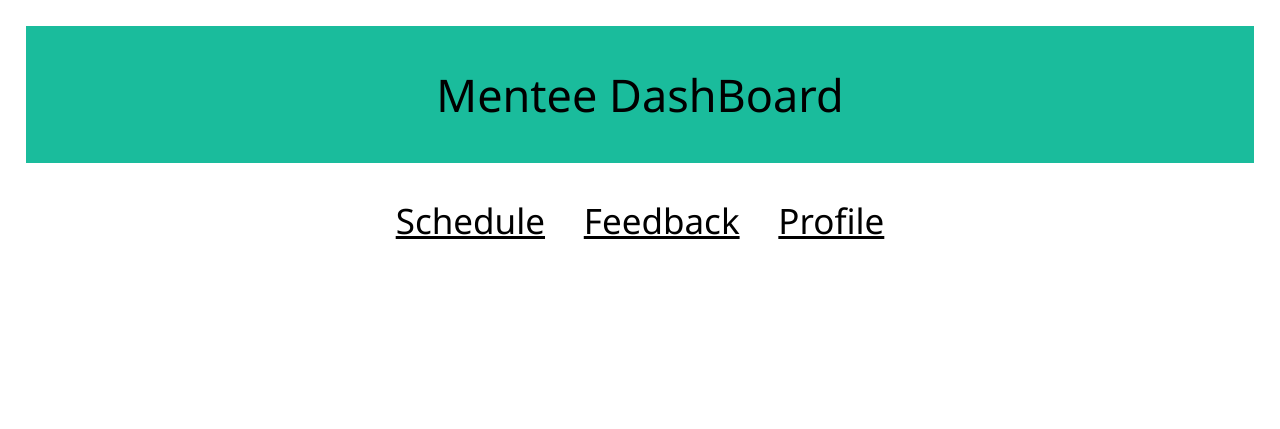
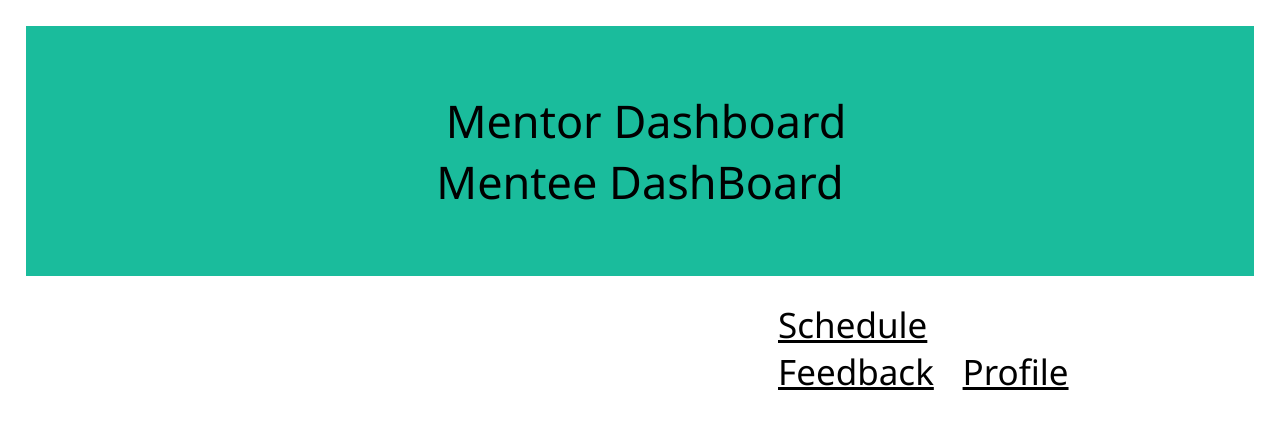
Before and after one commit to Mumbai2016/team-20, a PHP site: page /menteeindex.php in a window 1280 px wide. Shown: the top 429 px of the page. Run offline with PHP 8.4, Linux system fonts and the light colour scheme.

Commit message:
dashboard

```diff
--- a/mentee.css
+++ b/mentee.css
@@ -8,7 +8,7 @@ header{
 	background-size:20px;
 	float:center;
 	font-size:45px;
-	padding:3%;
+	padding:5%;
 	margin:2%;
 	font-family: "Segoe UI", Georgia, Serif;
 	text-align:center;
@@ -42,17 +42,18 @@ header{
  #menu{
 
 	 font-size:35px;
-	 padding:8px;
 	 text-align:center;
+
 
 
 
 }
 #menu a{
 
-	padding:15px;
+
 	color:black;
 	font-family: "Segoe UI", Georgia, Serif;
+	padding:10px;
 
 
 
@@ -66,7 +67,7 @@ header{
 
  }
 #form{
-	margin-top:2px;
+	margin-top:5%;
 	margin-left: 18%;
 	padding-top:2%;
 	float:left;
@@ -109,3 +110,63 @@ header{
 
 
 }
+ #p1{
+	 padding-left:12px;
+
+ }
+ #p1:hover{
+	 color: white;
+	 cursor: pointer;
+
+ }
+  #p2:hover{
+	 color: white;
+	 cursor: pointer;
+
+ }
+#events{
+    width: 40%;
+    height: 200px;
+    border: 1px solid green;
+}
+#schedule{
+  margin-left:60%;
+
+
+}
+th{
+
+	padding:20px;
+}
+
+ #menu3{
+
+	 font-size:35px;
+	 text-align:left;
+
+
+
+
+}
+#menu3 a{
+
+
+	color:black;
+	font-family: "Segoe UI", Georgia, Serif;
+	padding:10px;
+
+
+
+}
+#menu3 a:hover{
+
+
+
+	 color: green;
+
+
+ }
+ form{
+
+
+ }
--- a/mentee.js
+++ b/mentee.js
@@ -1,10 +1,30 @@
 $(document).ready(function () {
-	$("#form").hide()
-	$('#schedule').click(function (){
 
-		 $("#form").slideDown(600);
+	$("#menu1").hide()
+	$('#p2').click(function (){
+
+		 $("#menu1").slideDown(600);
+		 $('#p1').click(function (){
+
+		 $("#menu1").hide();
+
 
 	});
 
+	});
+$(function(){
+
+   $("#menu4").hide()
+	$('#p1').click(function (){
+
+		 $("#menu4").slideDown(600);
+         $('#p2').click(function (){
+
+		 $("#menu4").hide();
+
+
+	});
 
 });
+});
+});
--- a/menteeindex.php
+++ b/menteeindex.php
@@ -9,9 +9,12 @@
 	<script type="text/javascript" src="mentee.js"></script>
 	</head>
 	<body>
+
 	  <header>
-	  Mentee DashBoard
+	  <p id="p1">Mentor Dashboard</p>
+	  <p id="p2">Mentee DashBoard</p>
 	 </header>
+	 <div id="menu1">
 	 <nav id="menu">
 	    <a id ="schedule" href="#schedule">Schedule</a>
 		<a id ="schedule" href="#feedback">Feedback</a>
@@ -24,6 +27,52 @@
 			 location:</br><input type="option" name="age" id="age"required></br></br>
 			 <input type="submit" value="Submit" id="submit"></br></br>
 	 </form>
+	 </div>
+
+	 <nav id="menu3">
+	    <a id ="schedule" href="#schedule">Schedule</a>
+		<a id ="schedule" href="#feedback">Feedback</a>
+		<a href="#profile">Profile</a>
+     </nav>
+
+	 <div id="menu4">
+
+	 <table id="schedule">
+    <tr>
+    <th>Mentee Name</t></th>
+    <th>Time</th>
+    <th>Place</th>
+    <th>Location</th>
+    </tr>
+    <tr></tr>
+    <tr></tr>
+    <tr></tr>
+    <tr></tr>
+    <tr></tr>
+</table>
+
+<h1>Feedback Form</h1>
+<form>
+    Date of Interaction:<br>
+  <input type="text" name="doi"><br>
+  Name of Mentee:<br>
+  <input type="text" name="menteename"></br>
+  Name of Menter:</br>
+  <input type="text" name="mentorname"></br>
+  Duration of Interaction in hours:</br>
+  <input type="text" name="duration"></br>
+  Points Discussed:</br>
+  <input type="text" name="discussed"></br>
+  Feedback for Interaction Session:</br>
+  <input type="text" name="feedback"></br>
+  Action Plan:</br>
+  <input type="text" name="discussed"></br></br>
+  <input type="button" value="Submit">
+</form>
+</div>
+
+
+
 
 
 	</body>
```
